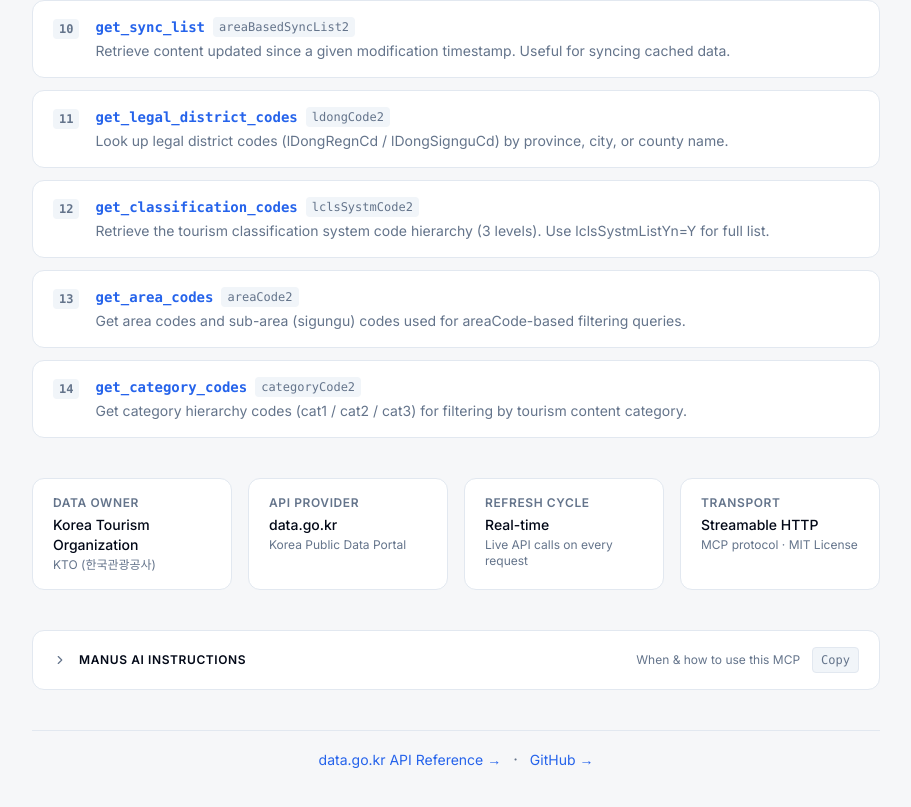
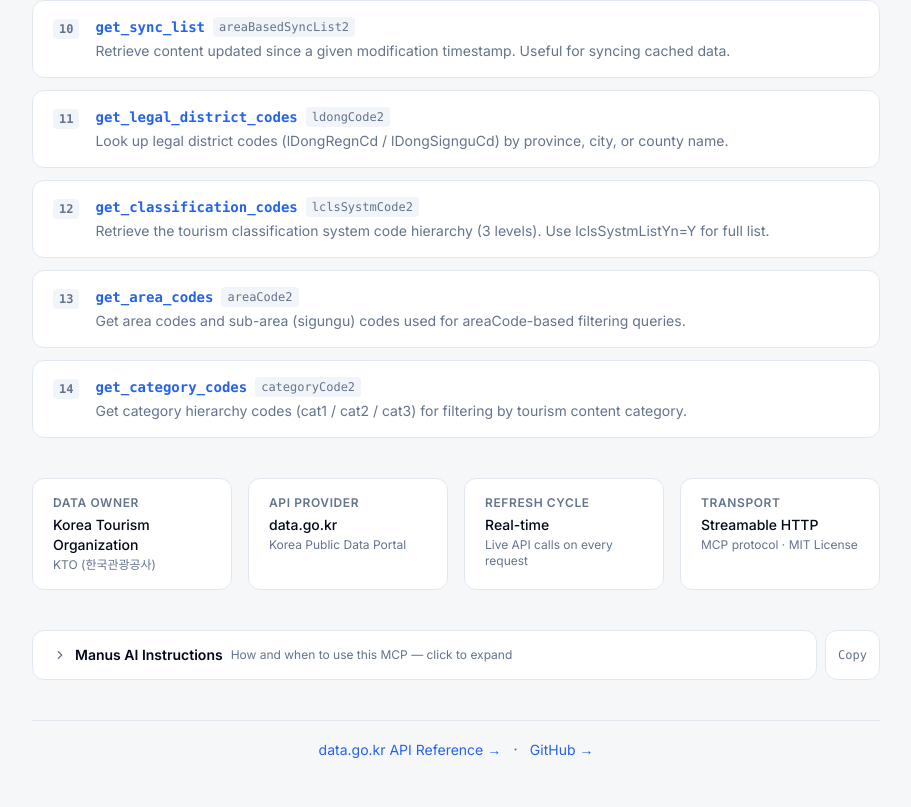
Before and after one commit to leejaew/visitkorea-mcp, a React (Vite) app in the folder artifacts/landing/: page / in a window 1280 px wide. Shown: the part 1555-2362 px from the top of the page, without its empty margins (184-1095 px from the left). Built offline with nearby package versions, Linux system fonts and the light colour scheme; no server answers.

Commit message:
Manus AI Instructions: move copy button outside trigger to match medical tourism reference UI

```diff
--- a/artifacts/landing/src/App.tsx
+++ b/artifacts/landing/src/App.tsx
@@ -88,7 +88,7 @@ function CopyButton({
   const [copied, setCopied] = useState(false);
   const cls =
     variant === "light"
-      ? "text-xs px-2 py-1 rounded bg-muted hover:bg-border transition-colors font-mono border border-border cursor-pointer text-muted-foreground"
+      ? "text-xs px-3 py-1 rounded-xl border border-border bg-white hover:bg-muted/50 transition-colors font-mono text-muted-foreground shrink-0 cursor-pointer"
       : "text-xs px-2 py-1 rounded bg-white/10 hover:bg-white/20 transition-colors font-mono border border-white/20 cursor-pointer";
   return (
     <button
@@ -246,28 +246,29 @@ export default function App() {
 
         {/* Manus AI Instructions (collapsible) */}
         <section>
+          <div className="flex items-stretch gap-2">
             <div
               role="button"
               tabIndex={0}
               onClick={() => setIsManusOpen((v) => !v)}
               onKeyDown={(e) => { if (e.key === "Enter" || e.key === " ") setIsManusOpen((v) => !v); }}
               aria-expanded={isManusOpen}
-            className="w-full flex items-center gap-3 bg-white border border-border rounded-xl px-5 py-4 cursor-pointer text-left hover:bg-muted/50 transition-colors"
+              className="flex-1 flex items-center gap-2 px-5 py-3.5 bg-white border border-border rounded-xl cursor-pointer text-left hover:bg-muted/50 transition-colors"
             >
               <ChevronRight
                 className="w-3.5 h-3.5 text-muted-foreground shrink-0 transition-transform duration-200"
                 style={{ transform: isManusOpen ? "rotate(90deg)" : "rotate(0deg)" }}
               />
-            <span className="flex-1 text-xs font-semibold uppercase tracking-wider text-foreground">
+              <span className="text-sm font-semibold text-foreground">
                 Manus AI Instructions
               </span>
-            <span className="text-xs font-normal text-muted-foreground normal-case tracking-normal">
-              When &amp; how to use this MCP
+              <span className="text-xs text-muted-foreground">
+                How and when to use this MCP — click to expand
               </span>
+            </div>
             <CopyButton
               text={manusInstructions}
               variant="light"
-              onClick={(e: React.MouseEvent) => e.stopPropagation()}
             />
           </div>
 
```
Lines whose indentation alone changed are shown as unchanged.
